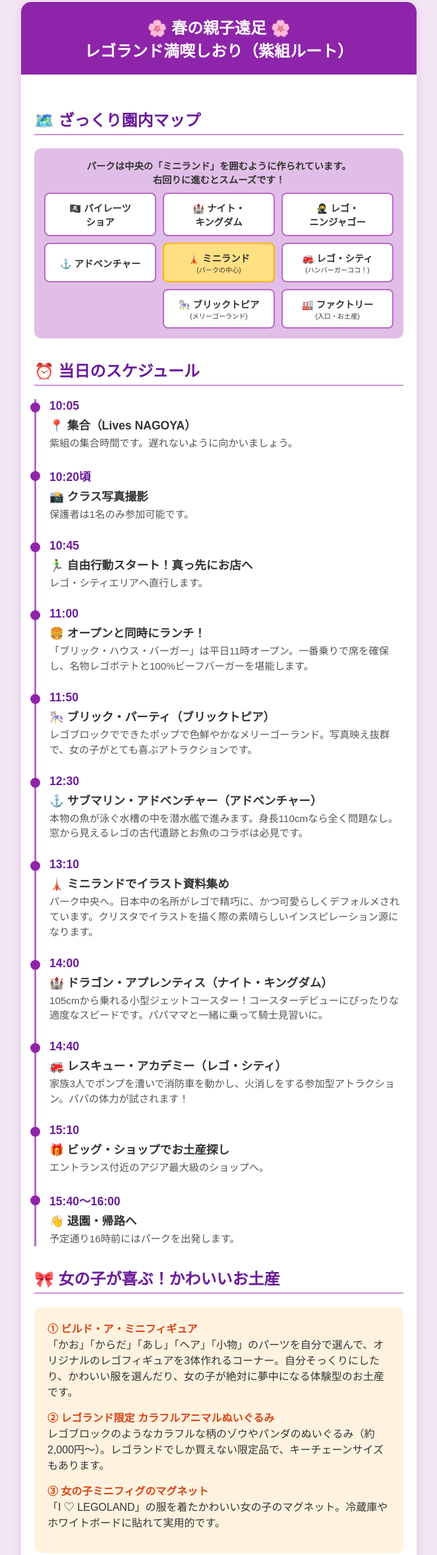
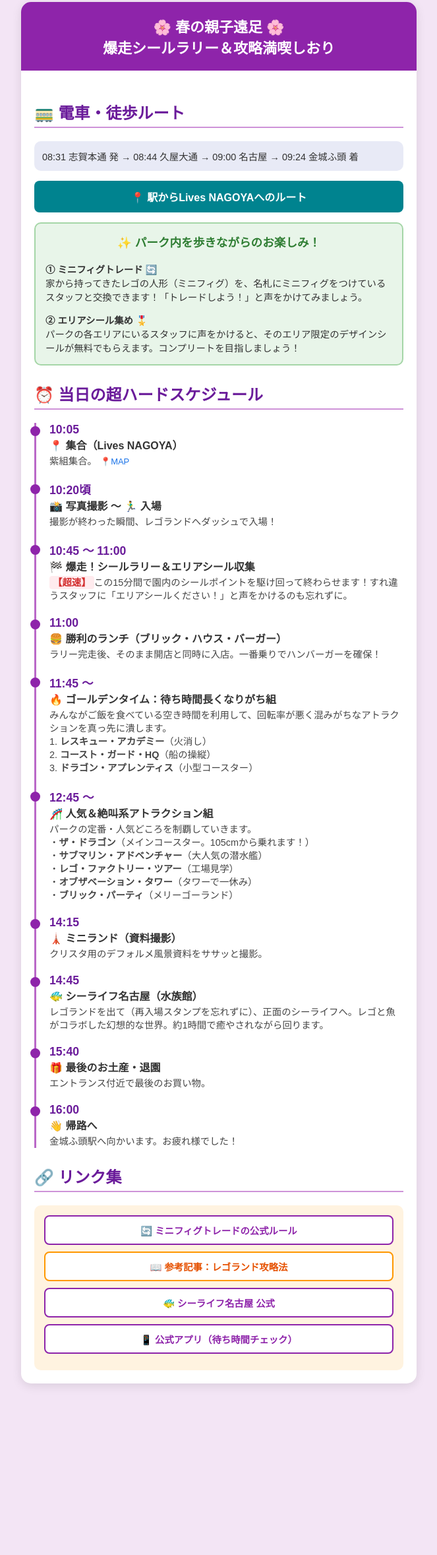
Before and after one commit to ttroes6mv/-, a plain HTML site: page lego/index.html in a window 1280 px wide. Shown: the part 17-2374 px from the top of the page at 66% size, without its empty margins (308-971 px from the left). After the commit the page ends 2134 px from the top, so only its background shows below. Drawn offline with Linux system fonts and the light colour scheme.

Commit message:
index.html を更新

```diff
--- a/lego/index.html
+++ b/lego/index.html
@@ -3,7 +3,7 @@
 <head>
 <meta charset="UTF-8">
 <meta name="viewport" content="width=device-width, initial-scale=1.0">
-<title>🌸 春の親子遠足 in レゴランド・ジャパン 🌸</title>
+<title>🌸 春の親子遠足 爆走＆攻略満喫プラン 🌸</title>
 <style>
     body {
         font-family: 'Hiragino Maru Gothic ProN', 'Rounded M+ 1c', sans-serif;
@@ -28,7 +28,7 @@
     }
     .header h1 {
         margin: 0;
-        font-size: 24px;
+        font-size: 22px;
     }
     .content {
         padding: 20px;
@@ -37,41 +37,37 @@
         color: #6a1b9a;
         border-bottom: 2px solid #ce93d8;
         padding-bottom: 5px;
-        margin-top: 30px;
+        margin-top: 25px;
     }
 
-    /* マップのスタイル */
-    .map-container {
-        background-color: #e1bee7;
-        padding: 15px;
-        border-radius: 10px;
-        margin: 20px 0;
-        text-align: center;
+    .map-link {
+        display: inline-block;
+        margin-left: 5px;
+        color: #1a73e8;
+        text-decoration: none;
         font-size: 0.9em;
-        font-weight: bold;
-    }
-    .map-grid {
-        display: grid;
-        grid-template-columns: 1fr 1fr 1fr;
-        gap: 10px;
-        margin-top: 10px;
-    }
-    .map-area {
-        background-color: #fff;
-        padding: 10px;
-        border-radius: 8px;
-        border: 2px solid #ba68c8;
-        display: flex;
-        flex-direction: column;
-        justify-content: center;
-        align-items: center;
-    }
-    .map-center {
-        background-color: #ffe082;
-        border-color: #ffb300;
+        vertical-align: middle;
     }
 
-    /* タイムラインのスタイル */
+    .train-info {
+        background-color: #e8eaf6;
+        padding: 12px;
+        border-radius: 10px;
+        margin: 10px 0;
+        font-size: 0.9em;
+    }
+    .route-btn {
+        display: block;
+        background-color: #00838f;
+        color: #fff;
+        text-decoration: none;
+        padding: 12px;
+        margin: 15px 0;
+        border-radius: 8px;
+        font-weight: bold;
+        text-align: center;
+    }
+
     .timeline {
         position: relative;
         margin: 20px 0;
@@ -79,7 +75,7 @@
         border-left: 3px solid #ba68c8;
     }
     .event {
-        margin-bottom: 25px;
+        margin-bottom: 20px;
         position: relative;
     }
     .event::before {
@@ -96,36 +92,42 @@
         font-weight: bold;
         color: #6a1b9a;
         font-size: 1.1em;
-        margin-bottom: 5px;
     }
     .title {
         font-weight: bold;
-        font-size: 1.1em;
-        margin-bottom: 5px;
+        margin-bottom: 3px;
     }
     .desc {
-        font-size: 0.95em;
-        color: #555;
-        line-height: 1.5;
+        font-size: 0.9em;
+        color: #444;
+        line-height: 1.4;
+    }
+    .warning {
+        color: #d32f2f;
+        font-weight: bold;
+        background-color: #ffebee;
+        padding: 2px 5px;
+        border-radius: 4px;
+    }
+    .highlight-box {
+        background-color: #e8f5e9;
+        padding: 15px;
+        border-radius: 10px;
+        margin: 15px 0;
+        border: 2px solid #a5d6a7;
+    }
+    .highlight-box h3 {
+        color: #2e7d32;
+        margin-top: 0;
+        text-align: center;
+        font-size: 1.1em;
     }
 
-    /* お土産・リンクのスタイル */
-    .souvenir-box, .link-section {
+    .link-section {
         background-color: #fff3e0;
-        padding: 20px;
+        padding: 15px;
         border-radius: 10px;
         margin-top: 20px;
-    }
-    .souvenir-box h3, .link-section h3 {
-        color: #e65100;
-        margin-top: 0;
-        text-align: center;
-    }
-    .souvenir-item {
-        margin-bottom: 15px;
-    }
-    .souvenir-item strong {
-        color: #d84315;
     }
     .link-btn {
         display: block;
@@ -133,17 +135,16 @@
         border: 2px solid #8e24aa;
         color: #8e24aa;
         text-decoration: none;
-        padding: 12px;
-        margin-bottom: 12px;
+        padding: 10px;
+        margin-bottom: 10px;
         border-radius: 8px;
         font-weight: bold;
         text-align: center;
-        transition: 0.2s;
-        font-size: 0.95em;
+        font-size: 0.9em;
     }
-    .link-btn:hover {
-        background-color: #8e24aa;
-        color: #fff;
+    .article-link {
+        border-color: #ff9800;
+        color: #e65100;
     }
 </style>
 </head>
@@ -151,118 +152,105 @@
 
 <div class="container">
     <div class="header">
-        <h1>🌸 春の親子遠足 🌸<br>レゴランド満喫しおり（紫組ルート）</h1>
+        <h1>🌸 春の親子遠足 🌸<br>爆走シールラリー＆攻略満喫しおり</h1>
     </div>
 
     <div class="content">
-        <h2 class="section-title">🗺️ ざっくり園内マップ</h2>
-        <div class="map-container">
-            パークは中央の「ミニランド」を囲むように作られています。<br>右回りに進むとスムーズです！
-            <div class="map-grid">
-                <div class="map-area">🏴‍☠️ パイレーツ<br>ショア</div>
-                <div class="map-area">🏰 ナイト・<br>キングダム</div>
-                <div class="map-area">🥷 レゴ・<br>ニンジャゴー</div>
+        <h2 class="section-title">🚃 電車・徒歩ルート</h2>
+        <div class="train-info">
+            08:31 志賀本通 発 → 08:44 久屋大通 → 09:00 名古屋 → 09:24 金城ふ頭 着
+        </div>
+        <a href="https://www.google.com/maps/dir/Kinjofuto+Station,+Japan/Lives+Nagoya,+%E3%83%A1%E3%82%A4%E3%82%AB%E3%83%BC%E3%82%BA%E3%83%94%E3%82%A2+%E5%86%85,+%EF%BC%92%E4%B8%81%E7%9B%AE-7-1+%E9%87%91%E5%9F%8E%E3%81%B5%E9%A0%AD,+%E6%B8%AF%E5%8C%BA+%E5%90%8D%E5%8F%A4%E5%B1%8B%E5%B8%82+%E6%84%9B%E7%9F%A5%E7%9C%8C,+Japan/data=!4m14!4m13!1m5!1m1!19sChIJufcksch4A2AR2nmcVR5b0fM!2m2!1d136.8492477!2d35.0489567!1m5!1m1!19sChIJFxUR8TR5A2ARi3N-GPm2gLQ!2m2!1d136.8468079!2d35.0497975!3e2" target="_blank" class="route-btn">📍 駅からLives NAGOYAへのルート</a>
 
-                <div class="map-area">⚓ アドベンチャー</div>
-                <div class="map-area map-center">🗼 ミニランド<br><span style="font-size: 0.7em; font-weight:normal;">(パークの中心)</span></div>
-                <div class="map-area">🚒 レゴ・シティ<br><span style="font-size: 0.7em; font-weight:normal;">(ハンバーガーココ！)</span></div>
-
-                <div class="map-area" style="visibility: hidden;"></div>
-                <div class="map-area">🎠 ブリックトピア<br><span style="font-size: 0.7em; font-weight:normal;">(メリーゴーランド)</span></div>
-                <div class="map-area">🏭 ファクトリー<br><span style="font-size: 0.7em; font-weight:normal;">(入口・お土産)</span></div>
-            </div>
+        <div class="highlight-box">
+            <h3>✨ パーク内を歩きながらのお楽しみ！</h3>
+            <p style="font-size: 0.9em; margin-bottom: 5px;"><strong>① ミニフィグトレード 🔄</strong><br>
+            家から持ってきたレゴの人形（ミニフィグ）を、名札にミニフィグをつけているスタッフと交換できます！「トレードしよう！」と声をかけてみましょう。</p>
+            <p style="font-size: 0.9em; margin-bottom: 0;"><strong>② エリアシール集め 🎖️</strong><br>
+            パークの各エリアにいるスタッフに声をかけると、そのエリア限定のデザインシールが無料でもらえます。コンプリートを目指しましょう！</p>
         </div>
 
-        <h2 class="section-title">⏰ 当日のスケジュール</h2>
+        <h2 class="section-title">⏰ 当日の超ハードスケジュール</h2>
         <div class="timeline">
             <div class="event">
                 <div class="time">10:05</div>
                 <div class="title">📍 集合（Lives NAGOYA）</div>
-                <div class="desc">紫組の集合時間です。遅れないように向かいましょう。</div>
+                <div class="desc">紫組集合。<a href="https://maps.google.com/?cid=13006596904820044683&g_mp=Cidnb29nbGUubWFwcy5wbGFjZXMudjEuUGxhY2VzLlNlYXJjaFRleHQ" target="_blank" class="map-link">📍MAP</a></div>
             </div>
 
             <div class="event">
                 <div class="time">10:20頃</div>
-                <div class="title">📸 クラス写真撮影</div>
-                <div class="desc">保護者は1名のみ参加可能です。</div>
+                <div class="title">📸 写真撮影 〜 🏃‍♂️ 入場</div>
+                <div class="desc">撮影が終わった瞬間、レゴランドへダッシュで入場！</div>
             </div>
 
             <div class="event">
-                <div class="time">10:45</div>
-                <div class="title">🏃‍♂️ 自由行動スタート！真っ先にお店へ</div>
-                <div class="desc">レゴ・シティエリアへ直行します。</div>
+                <div class="time">10:45 〜 11:00</div>
+                <div class="title">🏁 爆走！シールラリー＆エリアシール収集</div>
+                <div class="desc"><span class="warning">【超速】</span>この15分間で園内のシールポイントを駆け回って終わらせます！すれ違うスタッフに「エリアシールください！」と声をかけるのも忘れずに。</div>
             </div>
 
             <div class="event">
                 <div class="time">11:00</div>
-                <div class="title">🍔 オープンと同時にランチ！</div>
-                <div class="desc">「ブリック・ハウス・バーガー」は平日11時オープン。一番乗りで席を確保し、名物レゴポテトと100%ビーフバーガーを堪能します。</div>
+                <div class="title">🍔 勝利のランチ（ブリック・ハウス・バーガー）</div>
+                <div class="desc">ラリー完走後、そのまま開店と同時に入店。一番乗りでハンバーガーを確保！</div>
             </div>
 
             <div class="event">
-                <div class="time">11:50</div>
-                <div class="title">🎠 ブリック・パーティ（ブリックトピア）</div>
-                <div class="desc">レゴブロックでできたポップで色鮮やかなメリーゴーランド。写真映え抜群で、女の子がとても喜ぶアトラクションです。</div>
+                <div class="time">11:45 〜</div>
+                <div class="title">🔥 ゴールデンタイム：待ち時間長くなりがち組</div>
+                <div class="desc">
+                    みんながご飯を食べている空き時間を利用して、回転率が悪く混みがちなアトラクションを真っ先に潰します。<br>
+                    1. <b>レスキュー・アカデミー</b>（火消し）<br>
+                    2. <b>コースト・ガード・HQ</b>（船の操縦）<br>
+                    3. <b>ドラゴン・アプレンティス</b>（小型コースター）
+                </div>
             </div>
 
             <div class="event">
-                <div class="time">12:30</div>
-                <div class="title">⚓ サブマリン・アドベンチャー（アドベンチャー）</div>
-                <div class="desc">本物の魚が泳ぐ水槽の中を潜水艦で進みます。身長110cmなら全く問題なし。窓から見えるレゴの古代遺跡とお魚のコラボは必見です。</div>
+                <div class="time">12:45 〜</div>
+                <div class="title">🎢 人気＆絶叫系アトラクション組</div>
+                <div class="desc">
+                    パークの定番・人気どころを制覇していきます。<br>
+                    ・<b>ザ・ドラゴン</b>（メインコースター。105cmから乗れます！）<br>
+                    ・<b>サブマリン・アドベンチャー</b>（大人気の潜水艦）<br>
+                    ・<b>レゴ・ファクトリー・ツアー</b>（工場見学）<br>
+                    ・<b>オブザベーション・タワー</b>（タワーで一休み）<br>
+                    ・<b>ブリック・パーティ</b>（メリーゴーランド）
+                </div>
             </div>
 
             <div class="event">
-                <div class="time">13:10</div>
-                <div class="title">🗼 ミニランドでイラスト資料集め</div>
-                <div class="desc">パーク中央へ。日本中の名所がレゴで精巧に、かつ可愛らしくデフォルメされています。クリスタでイラストを描く際の素晴らしいインスピレーション源になります。</div>
+                <div class="time">14:15</div>
+                <div class="title">🗼 ミニランド（資料撮影）</div>
+                <div class="desc">クリスタ用のデフォルメ風景資料をササッと撮影。</div>
             </div>
 
             <div class="event">
-                <div class="time">14:00</div>
-                <div class="title">🏰 ドラゴン・アプレンティス（ナイト・キングダム）</div>
-                <div class="desc">105cmから乗れる小型ジェットコースター！コースターデビューにぴったりな適度なスピードです。パパママと一緒に乗って騎士見習いに。</div>
+                <div class="time">14:45</div>
+                <div class="title">🐠 シーライフ名古屋（水族館）</div>
+                <div class="desc">レゴランドを出て（再入場スタンプを忘れずに）、正面のシーライフへ。レゴと魚がコラボした幻想的な世界。約1時間で癒やされながら回ります。</div>
             </div>
 
             <div class="event">
-                <div class="time">14:40</div>
-                <div class="title">🚒 レスキュー・アカデミー（レゴ・シティ）</div>
-                <div class="desc">家族3人でポンプを漕いで消防車を動かし、火消しをする参加型アトラクション。パパの体力が試されます！</div>
+                <div class="time">15:40</div>
+                <div class="title">🎁 最後のお土産・退園</div>
+                <div class="desc">エントランス付近で最後のお買い物。</div>
             </div>
 
             <div class="event">
-                <div class="time">15:10</div>
-                <div class="title">🎁 ビッグ・ショップでお土産探し</div>
-                <div class="desc">エントランス付近のアジア最大級のショップへ。</div>
-            </div>
-
-            <div class="event">
-                <div class="time">15:40〜16:00</div>
-                <div class="title">👋 退園・帰路へ</div>
-                <div class="desc">予定通り16時前にはパークを出発します。</div>
+                <div class="time">16:00</div>
+                <div class="title">👋 帰路へ</div>
+                <div class="desc">金城ふ頭駅へ向かいます。お疲れ様でした！</div>
             </div>
         </div>
 
-        <h2 class="section-title">🎀 女の子が喜ぶ！かわいいお土産</h2>
-        <div class="souvenir-box">
-            <div class="souvenir-item">
-                <strong>① ビルド・ア・ミニフィギュア</strong><br>
-                「かお」「からだ」「あし」「ヘア」「小物」のパーツを自分で選んで、オリジナルのレゴフィギュアを3体作れるコーナー。自分そっくりにしたり、かわいい服を選んだり、女の子が絶対に夢中になる体験型のお土産です。
-            </div>
-            <div class="souvenir-item">
-                <strong>② レゴランド限定 カラフルアニマルぬいぐるみ</strong><br>
-                レゴブロックのようなカラフルな柄のゾウやパンダのぬいぐるみ（約2,000円〜）。レゴランドでしか買えない限定品で、キーチェーンサイズもあります。
-            </div>
-            <div class="souvenir-item">
-                <strong>③ 女の子ミニフィグのマグネット</strong><br>
-                「I ♡ LEGOLAND」の服を着たかわいい女の子のマグネット。冷蔵庫やホワイトボードに貼れて実用的です。
-            </div>
-        </div>
-
-        <h2 class="section-title">🔗 お役立ちリンク集</h2>
+        <h2 class="section-title">🔗 リンク集</h2>
         <div class="link-section">
-            <a href="https://www.legoland.jp/resort-guide/service/mobile-app/" target="_blank" class="link-btn">📱 公式アプリ（待ち時間・詳細マップ）</a>
-            <a href="https://www.legoland.jp/resort-guide/legoland/food/brick-house-burgers/" target="_blank" class="link-btn">🍔 ブリック・ハウス・バーガー メニュー</a>
-            <a href="https://www.legoland.jp/operation/info/opening-hours/operation-hours-legoland-japan/" target="_blank" class="link-btn">🕒 営業時間カレンダー</a>
+            <a href="https://www.legoland.jp/resort-guide/kids-guide/minifigures-trade/" target="_blank" class="link-btn">🔄 ミニフィグトレードの公式ルール</a>
+            <a href="https://here-we-lego.com/legoland-theday/" target="_blank" class="link-btn article-link">📖 参考記事：レゴランド攻略法</a>
+            <a href="https://www.legoland.jp/resort-guide/sealife-nagoya/" target="_blank" class="link-btn">🐠 シーライフ名古屋 公式</a>
+            <a href="https://www.legoland.jp/resort-guide/service/mobile-app/" target="_blank" class="link-btn">📱 公式アプリ（待ち時間チェック）</a>
         </div>
     </div>
 </div>
```
